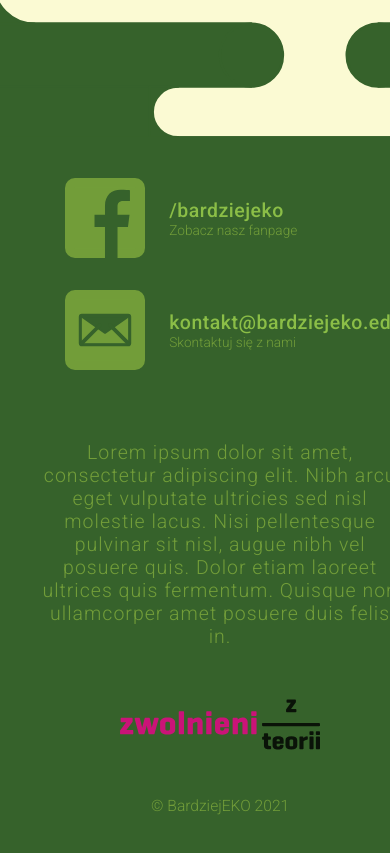
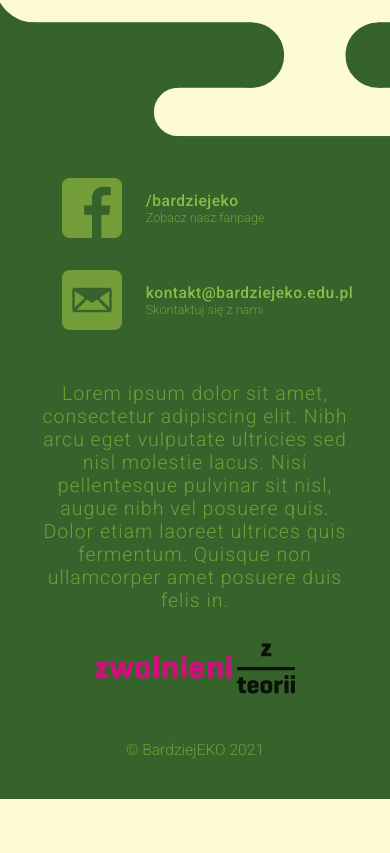
Before and after one commit to apoczwardowski/bardziejEKO, a Vue app: page / in a window 390 px wide. Shown: the part 4776-5629 px from the top of the page. After the commit the page ends 5575 px from the top, so only its background shows below. Built offline with nearby package versions, Linux system fonts and the light colour scheme; no server answers.

Commit message:
Fixed responsive alignment in the footer

```diff
--- a/src/components/Footer.vue
+++ b/src/components/Footer.vue
@@ -115,7 +115,7 @@ $smartphones: 760px;
 
 					p {
 						color: #8BBE47;
-						font-size: 1.75em;
+						font-size: 1.75vw;
 						font-weight: 500;
 						letter-spacing: .5px;
 
@@ -124,7 +124,7 @@ $smartphones: 760px;
 						}
 
 						@media (max-width: $smartphones) {
-							font-size: 5vw;
+							font-size: 4vw;
 						}
 					}
 
@@ -134,30 +134,35 @@ $smartphones: 760px;
 						font-weight: 300;
 
 						@media (max-width: $tablets) {
-							font-size: 2vw;
+							font-size: 1.7vw;
 						}
 
 						@media (max-width: $smartphones) {
-							font-size: 3.5vw;
+							font-size: 3.25vw;
 						}
 					}
 				}
 			}
 
 			img {
-				width: 150px;
-				height: 150px;
+				width: 9vw;
+				height: 9vw;
 
 				@media (max-width: $tablets) {
 					width: 80px;
 					height: 80px;
+				}
+
+				@media (max-width: $smartphones) {
+					width: 60px;
+					height: 60px;
 				}
 			}
 		}
 
 		.description {
 			grid-area: desc;
-			padding: 2em 0;
+			padding: 1em 0;
 			color: $green;
 			text-align: center;
 			font-size: 1.5vw;
```
